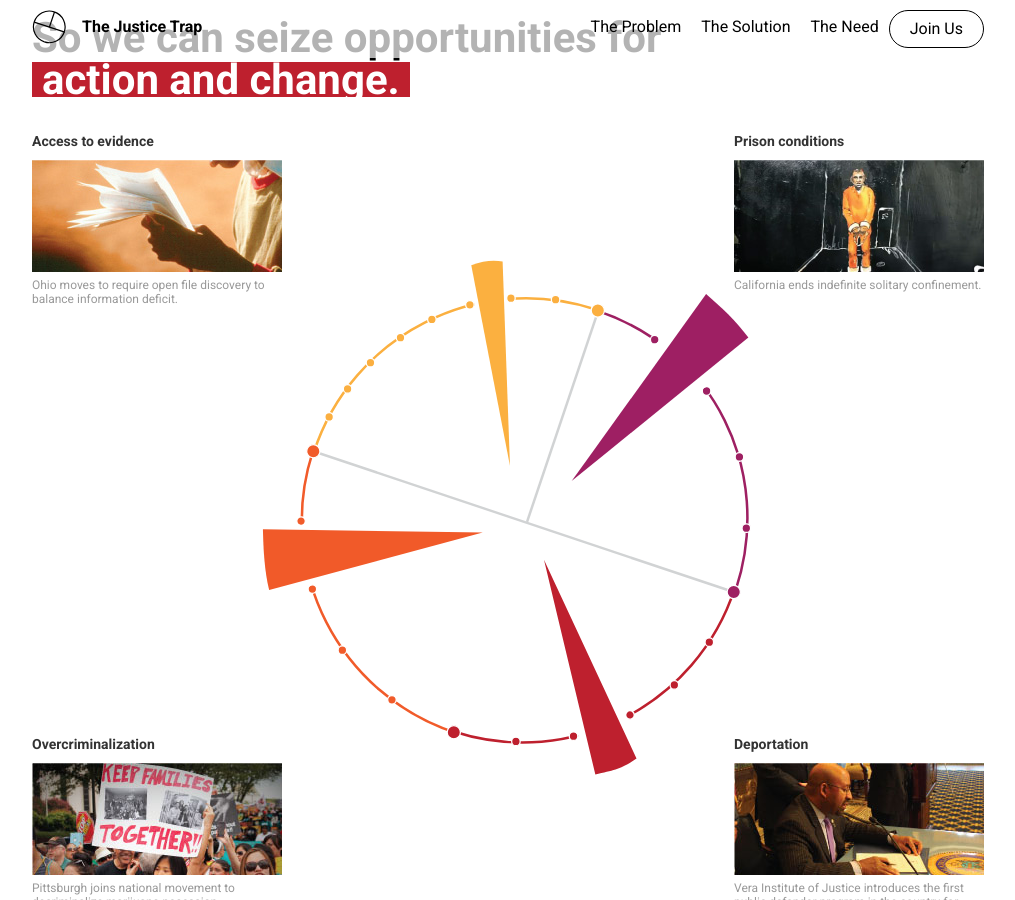
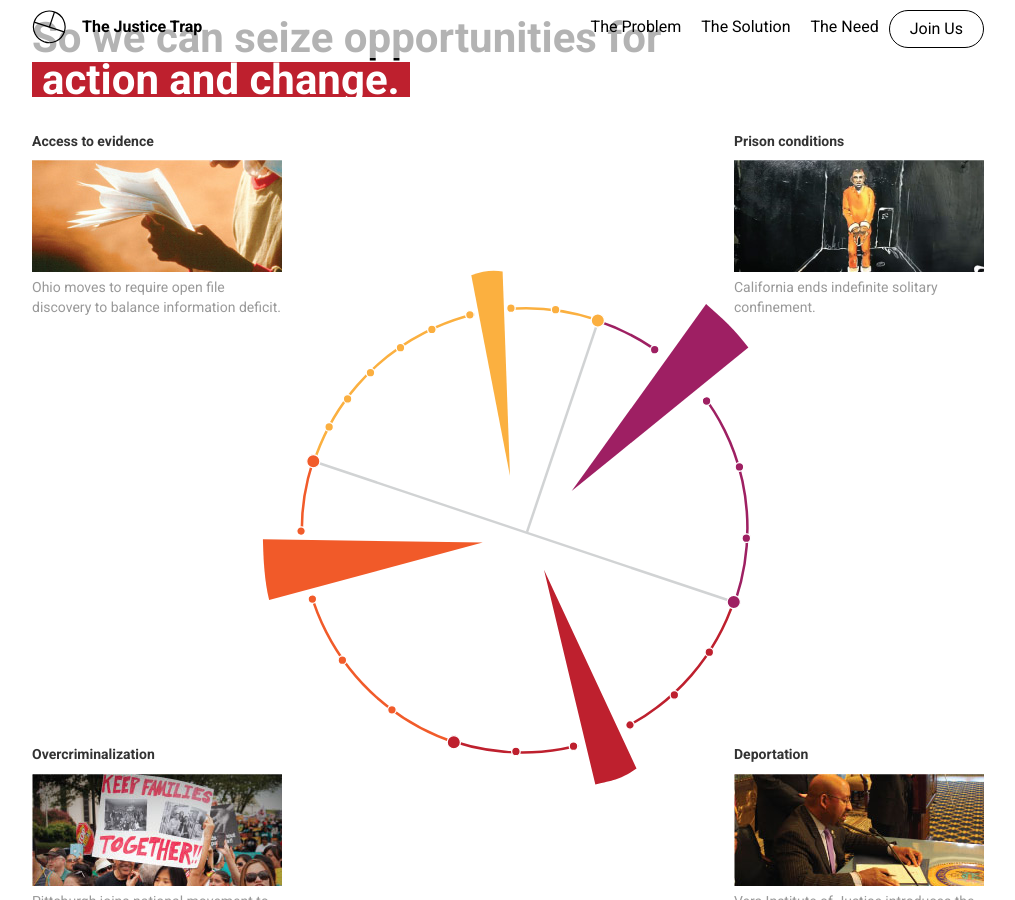
Before and after one commit to noahmanger/thejusticetrap, a Jekyll site: the page built from index.html, in a window 1280 px wide and 900 px high, scrolled down 3358 px. Shown: the whole window, without its empty margins (132-1147 px from the left). Built offline with Jekyll 4.4.1, drawn with Linux system fonts in a browser that asks for light colours.

Commit message:
increasing size of captions

```diff
--- a/assets/_sass/components/_type-styles.scss
+++ b/assets/_sass/components/_type-styles.scss
@@ -68,8 +68,8 @@
 
 .t-caption {
   display: block;
-  font-size: 1.2rem;
-  line-height: 1.2;
+  font-size: 1.4rem;
+  line-height: 1.4;
   color: $medium-gray;
 }
 
```
